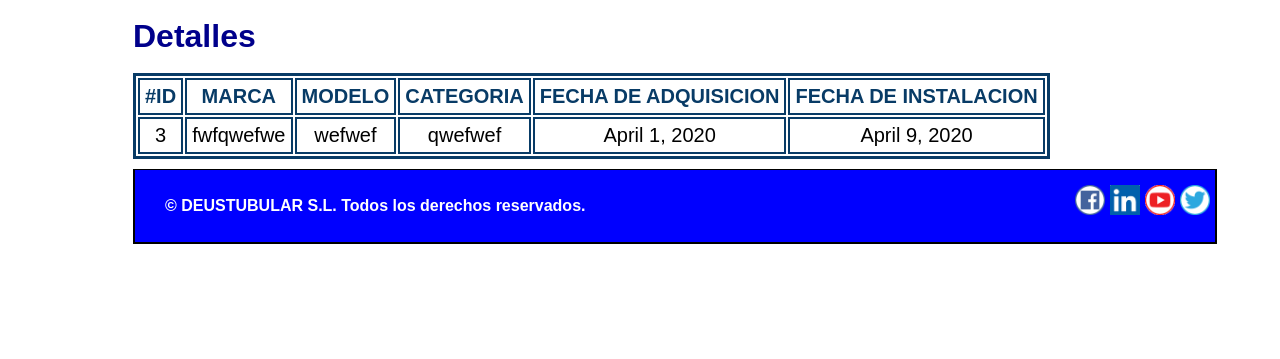
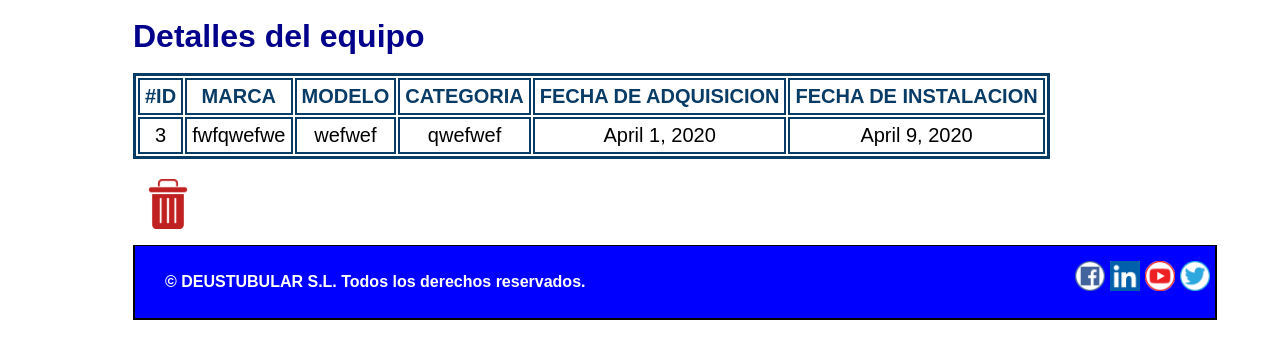
Before and after one commit to aritzgari/IW-EQUIPO10-E2, a Django app: page /appGestion_de_la_produccion/responsable/equipo/3 in a window 1280 px wide. Shown: the part 92-451 px from the top of the page. Run offline with Django 3.2, Linux system fonts and the light colour scheme; data comes from the database, SQL or seed files in the repository; both versions use the stored data as it was after the commit.

Commit message:
Deleteos bien

```diff
--- a/Gestion_de_la_produccion/appGestion_de_la_produccion/static/stylesheet.css
+++ b/Gestion_de_la_produccion/appGestion_de_la_produccion/static/stylesheet.css
@@ -203,3 +203,11 @@ footer{
     margin-top:25px;
     margin-right:30px;
 }
+
+.añadir{
+    margin-left:10px;
+}
+.eliminar{
+    margin-top:20px;
+    margin-left:10px;
+}
--- a/Gestion_de_la_produccion/appGestion_de_la_produccion/templates/Empleado.html
+++ b/Gestion_de_la_produccion/appGestion_de_la_produccion/templates/Empleado.html
@@ -2,7 +2,7 @@
 
 {% block contenido %}
 
-<h1>Listado de Empleados <a href="/appGestion_de_la_produccion/responsable/empleadoform" title="Añadir nuevo empleado"><img
+<h1>Listado de Empleados <a class="añadir" href="/appGestion_de_la_produccion/responsable/empleadoform" title="Añadir nuevo empleado"><img
         src="/static/Imagenes/añadir.png" width="20" height="20"></a> </h1>
 <div class="tablasueltas">
 <table id="cosadeempleado">
--- a/Gestion_de_la_produccion/appGestion_de_la_produccion/templates/Equipo.html
+++ b/Gestion_de_la_produccion/appGestion_de_la_produccion/templates/Equipo.html
@@ -2,7 +2,7 @@
 
 {% block contenido %}
 
-<h1>Listado de Equipos<a href="/appGestion_de_la_produccion/responsable/equipoform" title="Añadir nuevo equipo"><img
+<h1>Listado de Equipos<a class="añadir" href="/appGestion_de_la_produccion/responsable/equipoform" title="Añadir nuevo equipo"><img
         src="/static/Imagenes/añadir.png" width="20" height="20"></a> </h1>
 <div class="tablasueltas">
 <table id="cosadeequipo">
--- a/Gestion_de_la_produccion/appGestion_de_la_produccion/templates/Proceso.html
+++ b/Gestion_de_la_produccion/appGestion_de_la_produccion/templates/Proceso.html
@@ -1,7 +1,7 @@
 {% extends "PlantillaHeaderFooter.html"%}
 
 {% block contenido %}
-<h1>Listado de Procesos<a href="/appGestion_de_la_produccion/responsable/procesoform" title="Añadir nuevo proceso"><img
+<h1>Listado de Procesos<a class="añadir" href="/appGestion_de_la_produccion/responsable/procesoform" title="Añadir nuevo proceso"><img
         src="/static/Imagenes/añadir.png" width="20" height="20"></a></h1>
 <div class="tablasueltas">
 <table id="cosadeproceso">
--- a/Gestion_de_la_produccion/appGestion_de_la_produccion/templates/detalleequipo.html
+++ b/Gestion_de_la_produccion/appGestion_de_la_produccion/templates/detalleequipo.html
@@ -1,7 +1,8 @@
 {% extends "PlantillaHeaderFooter.html"%}
 
+
 {% block contenido %}
-<h1>Detalles</h1>
+<h1>Detalles del equipo</h1>
 <table class="tabladetalles">
     <thead>
     <tr>
@@ -21,7 +22,14 @@
         <td>{{Datos.categoria}}</td>
         <td>{{Datos.fecha_adquisicion}}</td>
         <td>{{Datos.fecha_instalacion}}</td>
-
     </tr>
 </table>
+
+<form action="{%url 'eliminarequipo'%}" method="POST">
+    {% csrf_token %}
+    <input type="hidden" name="idEquipo" value="{{Datos.id}}">
+    <input type="image" class="eliminar"  title="Eliminar equipo de la lista"
+        src="/static/Imagenes/delete.png" width="50" height="50" value="Eliminar">
+</form>
+
 {% endblock %}
--- a/Gestion_de_la_produccion/appGestion_de_la_produccion/urls.py
+++ b/Gestion_de_la_produccion/appGestion_de_la_produccion/urls.py
@@ -3,10 +3,13 @@ from . import views
 
 urlpatterns = [
     path ('',views.login, name='login'),
+    path ('responsable/',views.responsable, name='responsable'),
     path ('responsable/equipo/',views.lista_equipos, name='lista_equipos'),
     path ('responsable/empleado/',views.lista_empleados, name='lista_empleados'),
     path ('responsable/proceso/',views.lista_procesos, name='lista_procesos'),
-    path ('responsable/',views.responsable, name='responsable'),
+    path('responsable/equipo/delete/', views.eliminarequipo, name='eliminarequipo'),
+    path('responsable/empleado/delete/', views.eliminarempleado, name='eliminarempleado'),
+    path('responsable/proceso/delete/', views.eliminarproceso, name='eliminarproceso'),
     path ('responsable/empleado/<int:empleado_id>', views.detalle_empleado, name="detalleempleado"),
     path ('responsable/equipo/<int:equipo_id>', views.detalle_equipo, name="detalleequipo"),
     path ('responsable/proceso/<int:proceso_id>', views.detalle_proceso, name="detalleproceso"),
--- a/Gestion_de_la_produccion/appGestion_de_la_produccion/views.py
+++ b/Gestion_de_la_produccion/appGestion_de_la_produccion/views.py
@@ -1,11 +1,10 @@
 from django.http import HttpResponse
-from django.shortcuts import render
+from django.shortcuts import render, redirect
 
 from .forms import empleadoform, equipoform, procesoform
 from .models import Equipo, Empleado, Proceso
 
 #login
-
 def login(request):
     return render(request,"Login.html")
 
@@ -15,39 +14,43 @@ def lista_equipos(request):
     context = {"lista_equipos": equipo}
     return render(request, "Equipo.html", context)
 
+#Esto nos aporta la lista de empleados
 def lista_empleados(request):
     empleado = Empleado.objects.order_by("nombre")
     context = {"lista_empleados": empleado}
     return render(request, "Empleado.html", context)
 
+#Esto nos aporta la lista de procesos
 def lista_procesos(request):
     proceso = Proceso.objects.order_by("nombre_proceso")
     context = {"lista_procesos": proceso}
     return render(request, "Proceso.html", context)
 
-#work in progress
+#Detalles del empleado
 def detalle_empleado(request, empleado_id):
     empleado= Empleado.objects.get(pk=empleado_id)
     context={"Datos":empleado}
     return render(request, "detalleempleado.html", context)
 
+#Detalles del equipo
 def detalle_equipo(request, equipo_id):
     equipo= Equipo.objects.get(pk=equipo_id)
     context={"Datos":equipo}
     return render(request, "detalleequipo.html", context)
 
+#Detalles del proceso
 def detalle_proceso(request, proceso_id):
     proceso= Proceso.objects.get(pk=proceso_id)
     context={"Datos":proceso}
     return render(request, "detalleproceso.html", context)
 
+#Detalles del proceso desde el punto de vista del operario
 def detalle_procesooperario(request, proceso_id):
     proceso= Proceso.objects.get(pk=proceso_id)
     context={"Datos":proceso}
     return render(request, "detalleprocesooperario.html", context)
 
-
-
+#Pagina principal del responsable
 def responsable(request):
     equipo = Equipo.objects.order_by("modelo")
     empleado = Empleado.objects.order_by("nombre")
@@ -134,3 +137,25 @@ def post_proceso_form(request):
     if form.is_valid():
         form.save()
         return render(request, "Guardadocorrectamente.html")
+
+
+# Funcion para elimiar el equipo de detalles
+def eliminarequipo(req):
+    equipoBorrar = Equipo()
+    equipoBorrar.id = int(req.POST['idEquipo'])
+    equipoBorrar.delete()
+    return redirect('lista_equipos')
+
+# Funcion para elimiar el empleado de detalles
+def eliminarempleado(req):
+    empleadoBorrar = Empleado()
+    empleadoBorrar.id = int(req.POST['idEmpleado'])
+    empleadoBorrar.delete()
+    return redirect('lista_empleados')
+
+# Funcion para elimiar el proceso de detalles
+def eliminarproceso(req):
+    procesoBorrar = Proceso()
+    procesoBorrar.id = int(req.POST['idProceso'])
+    procesoBorrar.delete()
+    return redirect('lista_procesos')
```
Also changed, not shown: Gestion_de_la_produccion/appGestion_de_la_produccion/templates/detalleempleado.html (+7 -1 lines), Gestion_de_la_produccion/appGestion_de_la_produccion/templates/detalleproceso.html (+8 -1 lines), Gestion_de_la_produccion/appGestion_de_la_produccion/static/Imagenes/delete.png (added), Gestion_de_la_produccion/appGestion_de_la_produccion/static/Imagenes/editar.png (added), Gestion_de_la_produccion/db.sqlite3.
